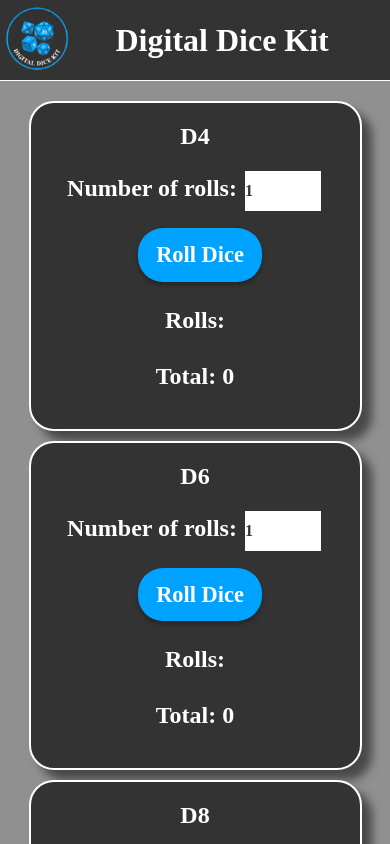
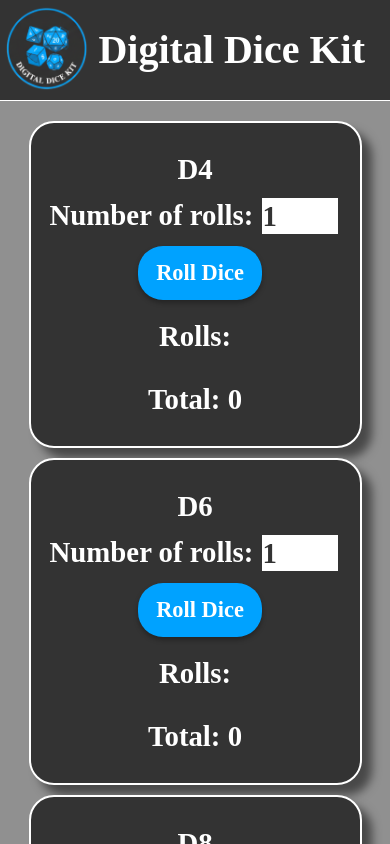
Before and after one commit to IndieMasco/Digital-Dice-Kit, a React (Vite) app in the folder client/: page / in a window 390 px wide. Shown: the top 844 px of the page. Built offline with nearby package versions, Linux system fonts and the light colour scheme; a web font is replaced by a local one.

Commit message:
slight change to styling

```diff
--- a/client/src/components/dice/DiceRoller.css
+++ b/client/src/components/dice/DiceRoller.css
@@ -1,5 +1,5 @@
 .dice-container {
-  font-size: 2rem;
+  font-size: 2.2rem;
   padding: 5px;
   border-radius: 25px;
   background-color: #333;
@@ -10,9 +10,14 @@
   max-width: 550px;
 }
 
+.dice-container h2 {
+  margin-top: 10px;
+}
+
 .input {
   width: 90px;
-  margin-top: 15px;
+  margin-top: 5px;
+  margin-bottom: 5px;
   background-color: #fff;
   border: 2px solid #333;
   color: #333;
@@ -21,8 +26,8 @@
 .button {
   font-size: 1.6rem;
   padding: 10px 15px;
-  margin-left: 15px;
-  margin-top: 15px;
+  margin-top: 5px;
+  margin-bottom: 5px;
   border-radius: 25px;
   border: none;
   background-color: #00a2ff;
@@ -40,26 +45,25 @@
 }
 
 .results {
-  margin: 20px;
+  padding-top: 10px;
+  padding-bottom: 10px;
 }
 
 @media (max-width: 800px) {
   .dice-container {
     width: 90%;
-    font-size: 1.5rem;
+    font-size: 1.8rem;
     padding: 15px;
   }
 
   .input {
     width: 80px;
-    font-size: 1rem;
-    height: 44px;
+    height: 40px;
   }
 
   .button {
     padding: 10px 18px;
     margin-left: 10px;
-    margin-top: 15px;
     font-size: 1.4rem;
     box-shadow: 0 3px 5px rgba(0, 0, 0, 0.3);
   }
--- a/client/src/components/header/Header.css
+++ b/client/src/components/header/Header.css
@@ -43,12 +43,12 @@
   }
 
   .logo {
-    height: 70px;
+    height: 90px;
     padding-left: 0;
   }
 
   .title {
-    font-size: 2rem;
+    font-size: 2.5rem;
     align-items: center;
   }
 
```
